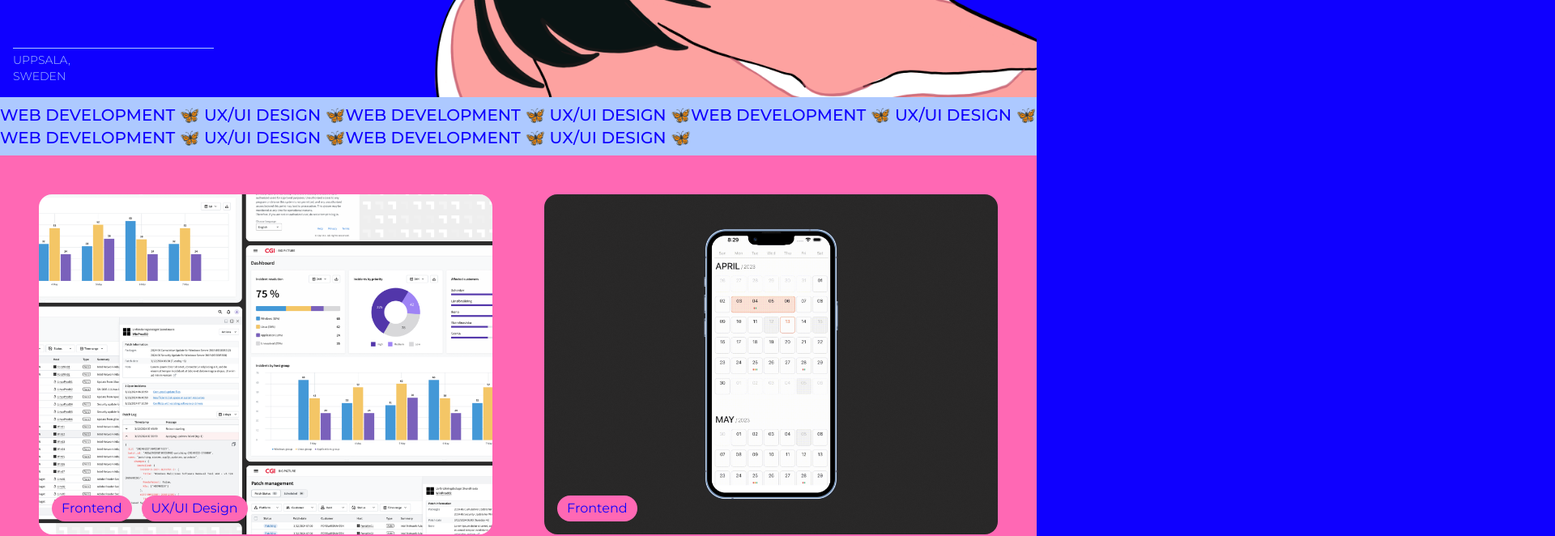
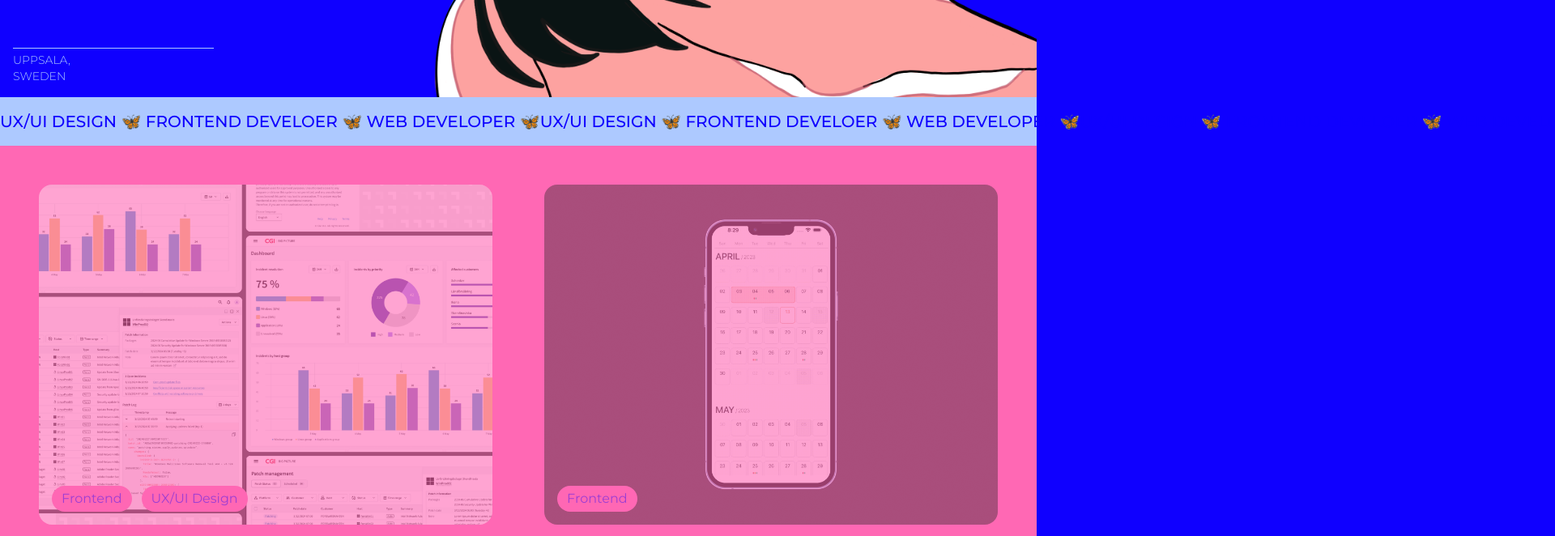
Before and after one commit to jiiinCho/jiiin-2024, a Next.js app: page / in a window 1280 px wide. Shown: the part 680-1342 px from the top of the page at 81% size, 1920 px wide, since content can reach past the window. Built offline with nearby package versions, Linux system fonts and the light colour scheme.

Commit message:
refactor: refactor components

```diff
--- /dev/null
+++ b/src/app/_components/Marquee.module.css
@@ -0,0 +1,24 @@
+.root {
+  margin: 0;
+  padding-inline: 0;
+  list-style: none;
+
+  display: flex;
+  padding-block: 1rem;
+  flex-wrap: wrap;
+}
+
+@media (prefers-reduced-motion: no-preference) {
+  .root {
+    width: max-content;
+    flex-wrap: nowrap;
+    animation: scrolling linear;
+    animation-timeline: scroll(root);
+  }
+
+  @keyframes scrolling {
+    to {
+      transform: translate(-3%);
+    }
+  }
+}
--- /dev/null
+++ b/src/app/_components/Marquee.tsx
@@ -0,0 +1,18 @@
+import styles from "./Marquee.module.css";
+
+export const Marquee = ({ text, repeat }: { text: string; repeat: number }) => {
+  return (
+    <div className="uppercase bg-primary-lightest text-xl text-primary font-medium">
+      <ul className={styles.root}>
+        <li>{text}</li>
+        {Array(repeat)
+          .fill(text)
+          .map((textItem, i) => (
+            <li key={i} aria-hidden={true}>
+              {textItem}
+            </li>
+          ))}
+      </ul>
+    </div>
+  );
+};
--- a/src/app/_components/post-preview.tsx
+++ b/src/app/_components/PostPreview.tsx
@@ -4,11 +4,12 @@ import Avatar from "./avatar";
 import CoverImage from "./cover-image";
 import DateFormatter from "./date-formatter";
 import { Post } from "@/interfaces/post";
+import styles from "./PostPreview.module.css";
 
 export function PostPreview(props: Post) {
   const { title, slug, coverImage, tags } = props;
   return (
-    <div className="overflow-hidden rounded-2xl relative">
+    <div className={`overflow-hidden rounded-2xl relative`}>
       <CoverImage slug={slug} title={title} src={coverImage} />
       <div className="absolute bottom-4 left-4">
         {tags.split(", ").map((tag) => (
--- /dev/null
+++ b/src/app/_components/Works.module.css
@@ -0,0 +1,13 @@
+@media (prefers-reduced-motion: no-preference) {
+  .root {
+    opacity: 0.4;
+    animation: fade-in linear;
+    animation-timeline: scroll();
+  }
+
+  @keyframes fade-in {
+    to {
+      opacity: 1;
+    }
+  }
+}
--- /dev/null
+++ b/src/app/_components/Works.tsx
@@ -0,0 +1,19 @@
+import { Post } from "@/interfaces/post";
+import { PostPreview } from "./PostPreview";
+import styles from "./Works.module.css";
+
+type Props = {
+  posts: Post[];
+};
+
+export const Works = ({ posts }: Props) => {
+  return (
+    <section
+      className={`grid grid-cols-1 md:grid-cols-2 md:gap-x-8 xl:gap-x-16 gap-y-20 xl:gap-y-32 mb-32 ${styles.root}`}
+    >
+      {posts.map((post) => (
+        <PostPreview key={post.slug} {...post} />
+      ))}
+    </section>
+  );
+};
--- a/src/app/_components/hero.tsx
+++ b/src/app/_components/hero.tsx
@@ -3,14 +3,17 @@
 import Image from "next/image";
 import { useState } from "react";
 
-const Hero = () => {
+export const Hero = () => {
   const [play, setPlay] = useState(false);
+
+  const mediaQuery = window.matchMedia("(prefers-reduced-motion: reduce)");
+  const noMotion = !mediaQuery || mediaQuery.matches;
 
   return (
     <div
       className="absolute right-0 bottom-0 z-0"
-      onMouseEnter={() => setPlay(true)}
-      onMouseLeave={() => setPlay(false)}
+      onMouseEnter={() => !noMotion && setPlay(true)}
+      onMouseLeave={() => !noMotion && setPlay(false)}
     >
       <Image
         src={
@@ -25,5 +28,3 @@ const Hero = () => {
     </div>
   );
 };
-
-export default Hero;
--- /dev/null
+++ b/src/app/_components/index.ts
@@ -0,0 +1,3 @@
+export { Hero } from "./Hero";
+export { Marquee } from "./Marquee";
+export { Works } from "./Works";
--- a/src/app/_components/more-stories.tsx
+++ /dev/null
@@ -1,16 +0,0 @@
-import { Post } from "@/interfaces/post";
-import { PostPreview } from "./post-preview";
-
-type Props = {
-  posts: Post[];
-};
-
-export function MoreStories({ posts }: Props) {
-  return (
-    <section className="grid grid-cols-1 md:grid-cols-2 md:gap-x-8 xl:gap-x-16 gap-y-20 xl:gap-y-32 mb-32">
-      {posts.map((post) => (
-        <PostPreview key={post.slug} {...post} />
-      ))}
-    </section>
-  );
-}
--- a/src/app/page.tsx
+++ b/src/app/page.tsx
@@ -1,25 +1,22 @@
 import Intro from "@/app/_components/intro";
-import Hero from "@/app/_components/hero";
-import { MoreStories } from "@/app/_components/more-stories";
+import { Hero, Marquee, Works } from "@/app/_components";
 import { getAllPosts } from "@/lib/service/posts";
 import Container from "./_components/container";
 
 export default function Index() {
   const allPosts = getAllPosts();
 
-  const bannerText = "web development 🦋 UX/UI design 🦋";
-  const bannerCount = 5;
+  const marquee = "UX/UI DESIGN 🦋 FRONTEND DEVELOER 🦋 WEB DEVELOPER 🦋";
+
   return (
     <main>
       <div className="h-screen max-h-[1024px] w-full relative">
         <Hero />
         <Intro />
       </div>
-      <div className="uppercase bg-primary-lightest text-xl py-2 text-primary font-medium">
-        {bannerText.repeat(bannerCount)}
-      </div>
+      <Marquee text={marquee} repeat={5} />
       <Container classNames="bg-secondary">
-        {allPosts.length > 0 && <MoreStories posts={allPosts} />}
+        {allPosts.length > 0 && <Works posts={allPosts} />}
       </Container>
     </main>
   );
--- a/src/app/work/page.tsx
+++ b/src/app/work/page.tsx
@@ -1,5 +1,5 @@
 import Intro from "@/app/_components/intro";
-import Hero from "@/app/_components/hero";
+import Hero from "@/app/_components/Hero";
 import { MoreStories } from "@/app/_components/more-stories";
 import { getAllPosts } from "@/lib/service/posts";
 import Container from "../_components/container";
```
